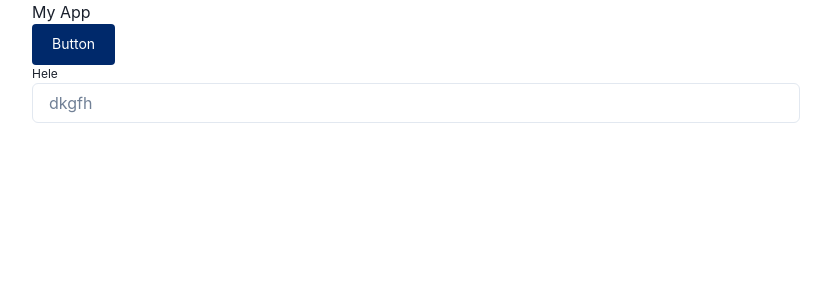
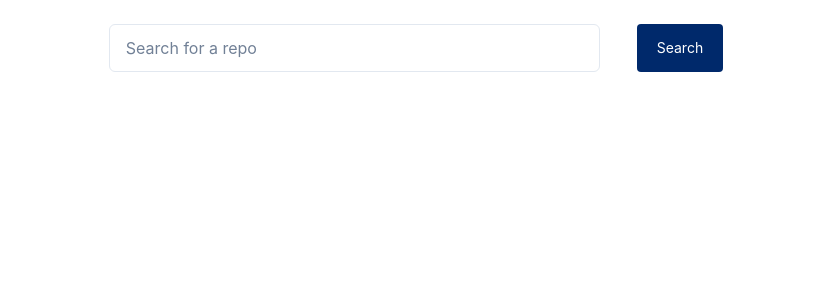
Before and after one commit to ahmdammarr/github-search, a Next.js app: page / in a window 1280 px wide. Shown: the top 300 px of the page, without its empty margins (224-1055 px from the left). Built offline with nearby package versions, Linux system fonts and the light colour scheme.

Commit message:
feat: creating search ui

```diff
--- a/src/app/page.tsx
+++ b/src/app/page.tsx
@@ -1,14 +1,10 @@
-import BaseButton from "@ui/components/base/base-button";
-import BaseText from "./ui/components/base/base-text";
-import BaseInput from "./ui/components/base/base-input";
+import { Flex } from "@chakra-ui/react";
+import Search from "./ui/components/blocks/search/search";
 
 export default function Home() {
   return (
-    <>
-      <h1>My App</h1>
-      <BaseButton title="Button" />
-      <BaseText size="xs">Hele</BaseText>
-      <BaseInput placeholder="dkgfh" />
-    </>
+    <Flex w="100%" h="100%" justifyContent={'center'}>
+      <Search />
+    </Flex>
   );
 }
--- /dev/null
+++ b/src/app/ui/components/blocks/search/search.tsx
@@ -0,0 +1,20 @@
+import { Flex } from "@chakra-ui/react";
+import React from "react";
+import BaseInput from "../../base/base-input";
+import BaseButton from "../../base/base-button";
+import { toRem } from "@app/utils/to-rem";
+
+export default function Search() {
+  return (
+    <Flex
+      w="80%"
+      maxH={toRem(48)}
+      justifyContent={"space-between"}
+      alignItems={"center"}
+      mt="sm"
+    >
+      <BaseInput placeholder="Search for a repo" w={"80%"} h="100%" />
+      <BaseButton title="Search" h="100%" />
+    </Flex>
+  );
+}
```
